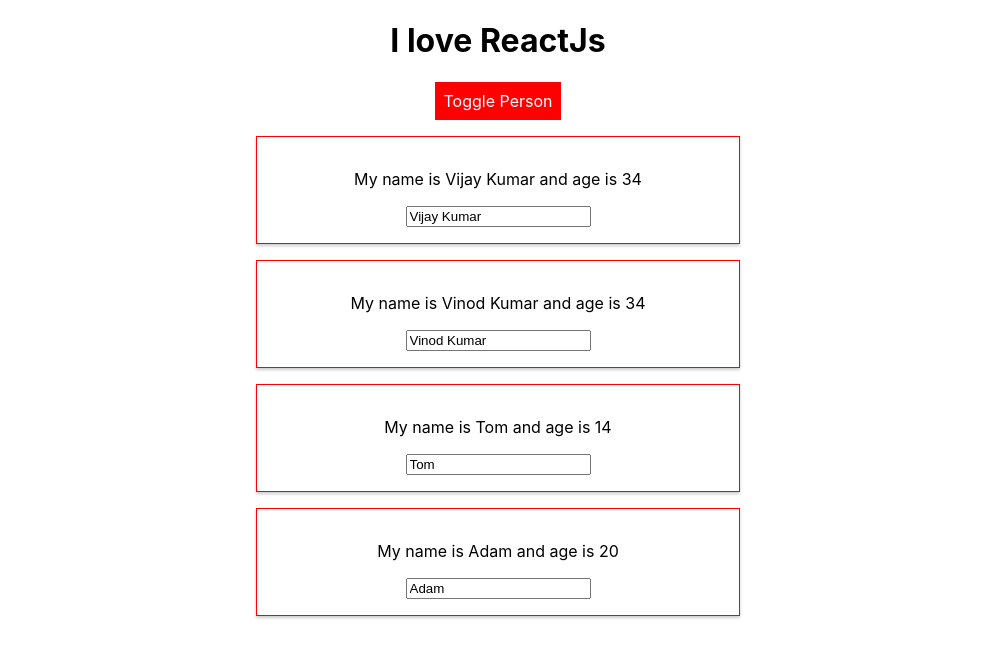
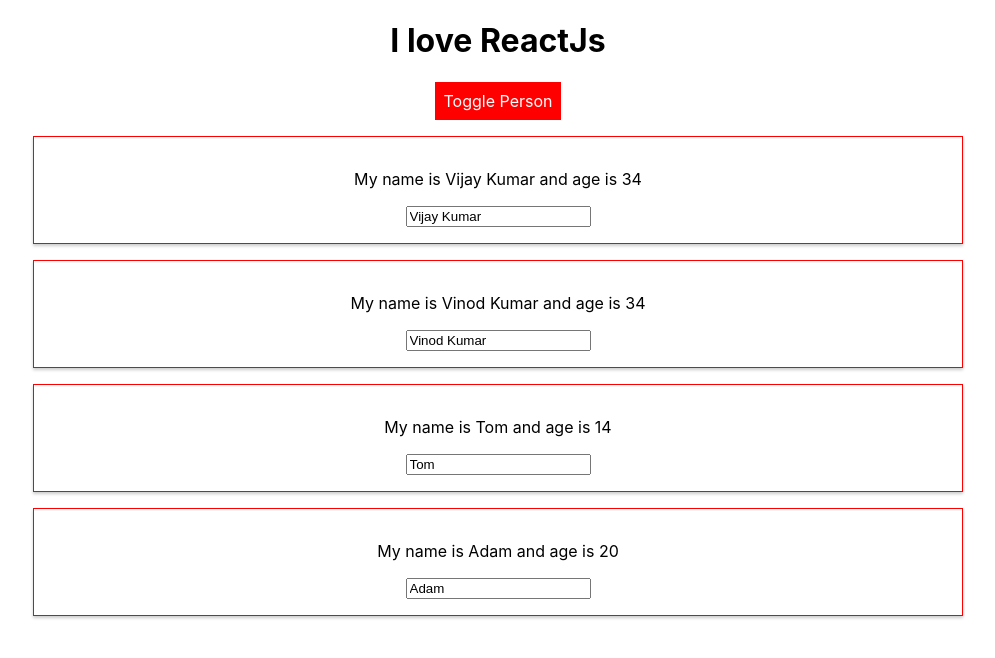
Before and after one commit to vinod827/burger-project, a React (Create React App) app: page / in a window 1280 px wide. Both pictures are taken after a click on the button "Toggle Person". Shown: the top 658 px of the page, without its empty margins (142-1137 px from the left). Built offline with nearby package versions, Linux system fonts and the light colour scheme.

Commit message:
code updated

```diff
--- a/src/App.js
+++ b/src/App.js
@@ -3,7 +3,7 @@
 import Person from './Person/Person';
 //import { Route, Switch, Router } from 'react-router';
 //import About from './components/About';
-import Radium, { StyleRoot } from 'radium';
+
 
 class App extends Component {
 
@@ -117,7 +117,7 @@
       //<Router path="/about" Component={ About } />
       //<button style={style} onClick={this.switchNameHandler}>Switch Name</button>
 
-      <StyleRoot>
+
       <div className="App">
         <h1 className={classes.join(' ')}>I love ReactJs</h1>
 
@@ -128,9 +128,9 @@
         onClick={this.togglePersonHandler}>Toggle Person</button>
         {persons}
     </div>
-    </StyleRoot>
+
     );
   }
 }
 
-export default Radium(App);
+export default App;
--- a/src/Person/Person.js
+++ b/src/Person/Person.js
@@ -1,16 +1,10 @@
 import React from 'react';
 import Person from '../Person/Person.css';
-import Radium from 'radium';
 
 const person = (props) => {
 
-   const style = {
-      '@media (min-width:500px)' : {
-            width:'450px'
-      }
-   };
 
-    return (<div className="Person" style={style}>
+    return (<div className="Person">
             <p onClick={props.click}>My name is {props.name} and age is {props.age}</p>
             <p>{props.children}</p>
             <input value={props.name} onChange={props.change}/>
@@ -20,4 +14,4 @@
 //\[ //g
 //....................Math.'.'.anchor.apply.''.anchor.apply.'.'.'.'.''''.anchor.'.'.'.'.'.'.anchor.apply.'''''']
 
-export default Radium(person);
+export default person;
```
Also changed, not shown: 1 other file (tests, documents, lock files or other folders).
